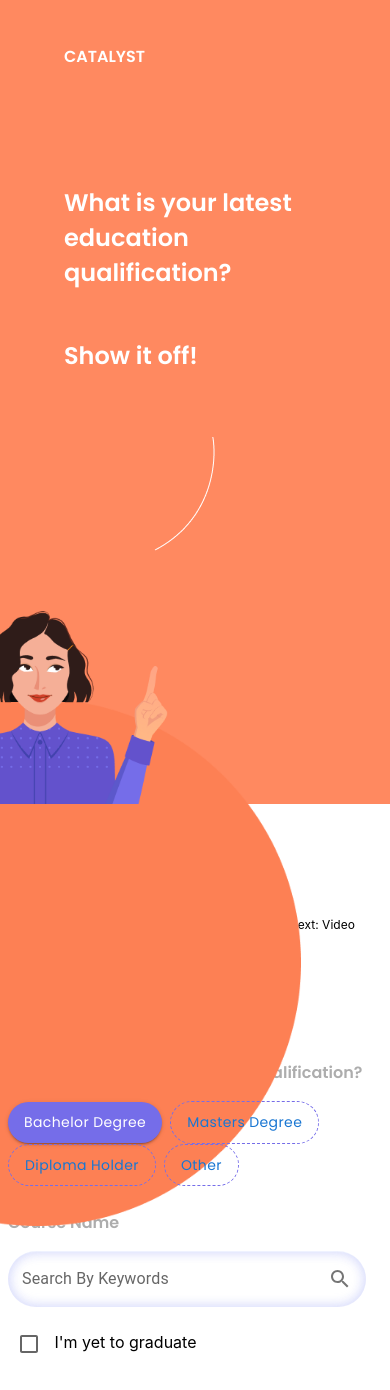
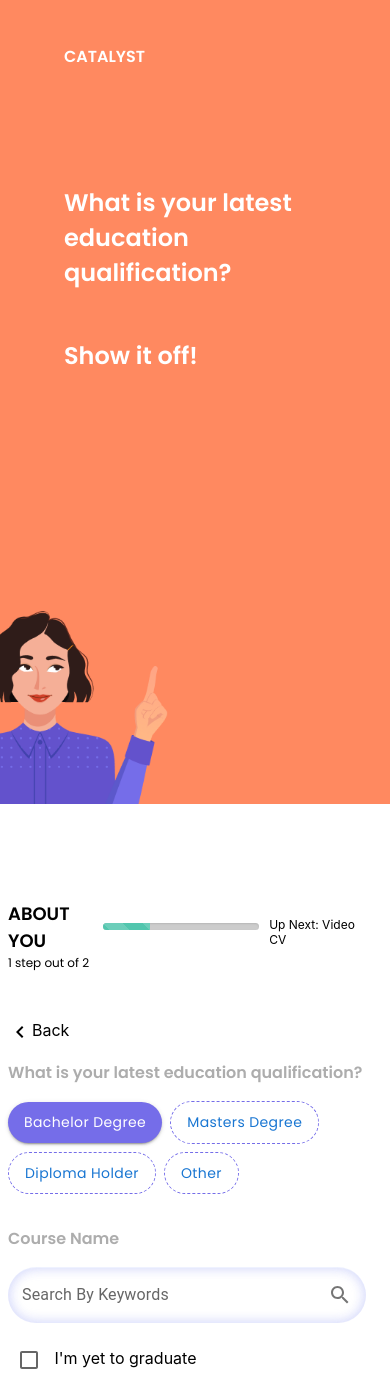
Before and after one commit to prasankumar26/candidate-web, a React (Create React App) app: page /degree in a window 390 px wide. Shown: the top 1390 px of the page. Built offline with nearby package versions, Linux system fonts and the light colour scheme.

Commit message:
mobile responsive

```diff
--- a/src/assets/style.css
+++ b/src/assets/style.css
@@ -343,6 +343,12 @@
     .padding-ywt{
         padding: 10px 5px;
     }
+    .round-one, .round-two, .round-three, .round-four, .round-five, .round-six, .round-seven, .round-eight, .round-nine, .round-ten, .round-eleven{
+        display: none !important;
+    }
+    .mob-none{
+        display: none !important;
+    }
 }
 
 @media only screen and (min-width: 991px) {
--- a/src/pages/auth/AboutYou.jsx
+++ b/src/pages/auth/AboutYou.jsx
@@ -18,9 +18,9 @@ const CreateProfile = () => {
     };
     return (
         <section className='position-relative' style={{ height: '100vh' }}>
-            <img src="/images/ellipse.png" alt="" className="img-fluid" style={{ position: 'absolute', bottom: '0', width: '300px' }} />
+            <img src="/images/ellipse.png" alt="" className="img-fluid " style={{ position: 'absolute', bottom: '0', width: '300px' }} />
             <img src="/images/opportunities.png" alt="" className="img-fluid" style={{ position: 'absolute', bottom: '0', left: '1%', width: '220px' }} />
-            <img src="/images/vector-one.png" alt="" className="img-fluid" style={{ position: 'absolute', bottom: '30%', left: '15%', width: 'fit-content' }} />
+            <img src="/images/vector-one.png" alt="" className="img-fluid mob-none" style={{ position: 'absolute', bottom: '30%', left: '15%', width: 'fit-content' }} />
             <TopHeading textstart color />
 
             <Container className='mt-2' maxWidth="lg" sx={{ position: 'relative', zIndex: '99' }}>
--- a/src/pages/auth/DateOfBirth.jsx
+++ b/src/pages/auth/DateOfBirth.jsx
@@ -98,7 +98,7 @@ const DateOfBirth = () => {
                             <Grid item xs={12} md={4} style={{ backgroundColor: '#FF8960', height: '100vh', position: 'relative' }}>
                                 <img src="/images/ellipse-two.png" alt="" className="img-fluid" style={{ position: 'absolute', bottom: '0', width: '70%' }} />
                                 <img src="/images/opportunities.png" alt="" className="img-fluid" style={{ position: 'absolute', bottom: '0', left: '1%', width: '50%' }} />
-                                <img src="/images/vector-two.png" alt="" className="img-fluid" style={{ position: 'absolute', bottom: '35%', left: '45%', width: 'fit-content' }} />
+                                <img src="/images/vector-two.png" alt="" className="img-fluid mob-none" style={{ position: 'absolute', bottom: '35%', left: '45%', width: 'fit-content' }} />
 
                                 <div className="mt-4">
                                     <TopHeading textstart />
@@ -115,8 +115,8 @@ const DateOfBirth = () => {
                                 <Box className="mt-3">
                                     <NormalHeading title="Date Of Birth" />
 
-                                    <Stack direction={{ xs: 'column', sm: 'row' }} spacing={{ xs: 1, sm: 2, md: 4 }}>
-                                        <FormControl>
+                                    <Stack flexWrap="wrap" direction={{ xs: 'row', sm: 'row' }} spacing={{ xs: 1, sm: 2, md: 4 }}>
+                                        <FormControl className='social-m'>
                                             <InputLabel id="demo-simple-select-label">DD</InputLabel>
                                             <Select
                                                 className='me-0'
@@ -140,7 +140,7 @@ const DateOfBirth = () => {
                                                 <MenuItem value={3}>3</MenuItem>
                                             </Select>
                                         </FormControl>
-                                        <FormControl>
+                                        <FormControl className='social-m'>
                                             <InputLabel id="demo-simple-select-label">MM</InputLabel>
                                             <Select
                                                 className='me-0'
@@ -164,7 +164,7 @@ const DateOfBirth = () => {
                                                 <MenuItem value="mar">Mar</MenuItem>
                                             </Select>
                                         </FormControl>
-                                        <FormControl>
+                                        <FormControl className='social-m'>
                                             <InputLabel id="demo-simple-select-label">YYYY</InputLabel>
                                             <Select
                                                 className='me-0'
--- a/src/pages/auth/Degree.jsx
+++ b/src/pages/auth/Degree.jsx
@@ -98,9 +98,9 @@ const Degree = () => {
                 <div className='pt-0' maxWidth="lg" sx={{ position: 'relative', zIndex: '99' }}>
                     <Grid container spacing={5}>
                         <Grid item xs={12} md={4} style={{ backgroundColor: '#FF8960', height: '100vh', position: 'relative' }}>
-                            <img src="/images/ellipse-three.png" alt="" className="img-fluid" style={{ position: 'absolute', bottom: '-50%', width: '70%' }} />
+                            <img src="/images/ellipse-three.png" alt="" className="img-fluid mob-none" style={{ position: 'absolute', bottom: '-50%', width: '70%' }} />
                             <img src="/images/opportunities.png" alt="" className="img-fluid" style={{ position: 'absolute', bottom: '0', left: '1%', width: '50%' }} />
-                            <img src="/images/vector-two.png" alt="" className="img-fluid" style={{ position: 'absolute', bottom: '30%', left: '45%', width: 'fit-content' }} />
+                            <img src="/images/vector-two.png" alt="" className="img-fluid mob-none" style={{ position: 'absolute', bottom: '30%', left: '45%', width: 'fit-content' }} />
 
                             <div className="mt-4 mx-5">
                                 <TopHeading textstart />
@@ -117,13 +117,13 @@ const Degree = () => {
                             <Box className="mt-3">
                             <NormalHeading title="What is your latest education qualification?" />
 
-                                <Button variant='contained' sx={{ textTransform: 'capitalize', width: 'fit-content', cursor: 'pointer', backgroundColor: '#756DE9' }} className='px-3 py-2 me-2 roundedone'>
+                                <Button variant='contained' sx={{ textTransform: 'capitalize', width: 'fit-content', cursor: 'pointer', backgroundColor: '#756DE9' }} className='px-3 py-2 me-2 mb-2 roundedone'>
                                     Bachelor Degree </Button>
-                                <Button sx={{ textTransform: 'capitalize', border: '1px dashed #756DE9', width: 'fit-content', cursor: 'pointer' }} className='px-3 py-2 me-2 roundedone'>
+                                <Button sx={{ textTransform: 'capitalize', border: '1px dashed #756DE9', width: 'fit-content', cursor: 'pointer' }} className='px-3 py-2 me-2 mb-2 roundedone'>
                                     Masters Degree </Button>
-                                <Button sx={{ textTransform: 'capitalize', border: '1px dashed #756DE9', width: 'fit-content', cursor: 'pointer' }} className='px-3 py-2 me-2 roundedone'>
+                                <Button sx={{ textTransform: 'capitalize', border: '1px dashed #756DE9', width: 'fit-content', cursor: 'pointer' }} className='px-3 py-2 me-2 mb-2 roundedone'>
                                     Diploma Holder </Button>
-                                <Button sx={{ textTransform: 'capitalize', border: '1px dashed #756DE9', width: 'fit-content', cursor: 'pointer' }} className='px-3 py-2 me-2 roundedone'>
+                                <Button sx={{ textTransform: 'capitalize', border: '1px dashed #756DE9', width: 'fit-content', cursor: 'pointer' }} className='px-3 py-2 me-2 mb-2 roundedone'>
                                     Other </Button>
                             </Box>
 
--- a/src/pages/auth/Hobbies.jsx
+++ b/src/pages/auth/Hobbies.jsx
@@ -77,9 +77,9 @@ const Hobbies = () => {
             <div className='pt-0' maxWidth="lg" sx={{ position: 'relative', zIndex: '99' }}>
                 <Grid container spacing={5}>
                     <Grid item xs={12} md={4} style={{ backgroundColor: '#FF8960', height: '100vh', position: 'relative' }}>
-                        <img src="/images/ellipse-two.png" alt="" className="img-fluid" style={{ position: 'absolute', bottom: '-30%', width: '70%' }} />
+                        <img src="/images/ellipse-two.png" alt="" className="img-fluid mob-none" style={{ position: 'absolute', bottom: '-30%', width: '70%' }} />
                         <img src="/images/opportunities.png" alt="" className="img-fluid" style={{ position: 'absolute', bottom: '0', left: '1%', width: '50%' }} />
-                        <img src="/images/vector-two.png" alt="" className="img-fluid" style={{ position: 'absolute', bottom: '35%', left: '45%', width: 'fit-content' }} />
+                        <img src="/images/vector-two.png" alt="" className="img-fluid mob-none" style={{ position: 'absolute', bottom: '35%', left: '45%', width: 'fit-content' }} />
 
                         <div className="mt-4">
                             <TopHeading textstart />
@@ -96,7 +96,7 @@ const Hobbies = () => {
                                 placeholder="Search by Keywords"
                                 variant="outlined"
                                 className='mt-2'
-                                style={{ width: '50%' }}
+                                style={{ width: '100%' }}
                                 InputProps={{
                                     style: {
                                         borderRadius: '99px',
--- a/src/pages/auth/WhatYourName.jsx
+++ b/src/pages/auth/WhatYourName.jsx
@@ -44,7 +44,7 @@ const WhatYourName = () => {
     }));
 
     return (
-        <section className='signup-bg' style={{ height: '97vh' }}>
+        <section className='signup-bg' style={{ height: '100%' }}>
              <span className='round-one'></span>
              <span className='round-two'></span>
              <span className='round-three'></span>
```
Also changed, not shown: src/pages/auth/Preference.jsx (+4 -4 lines).
